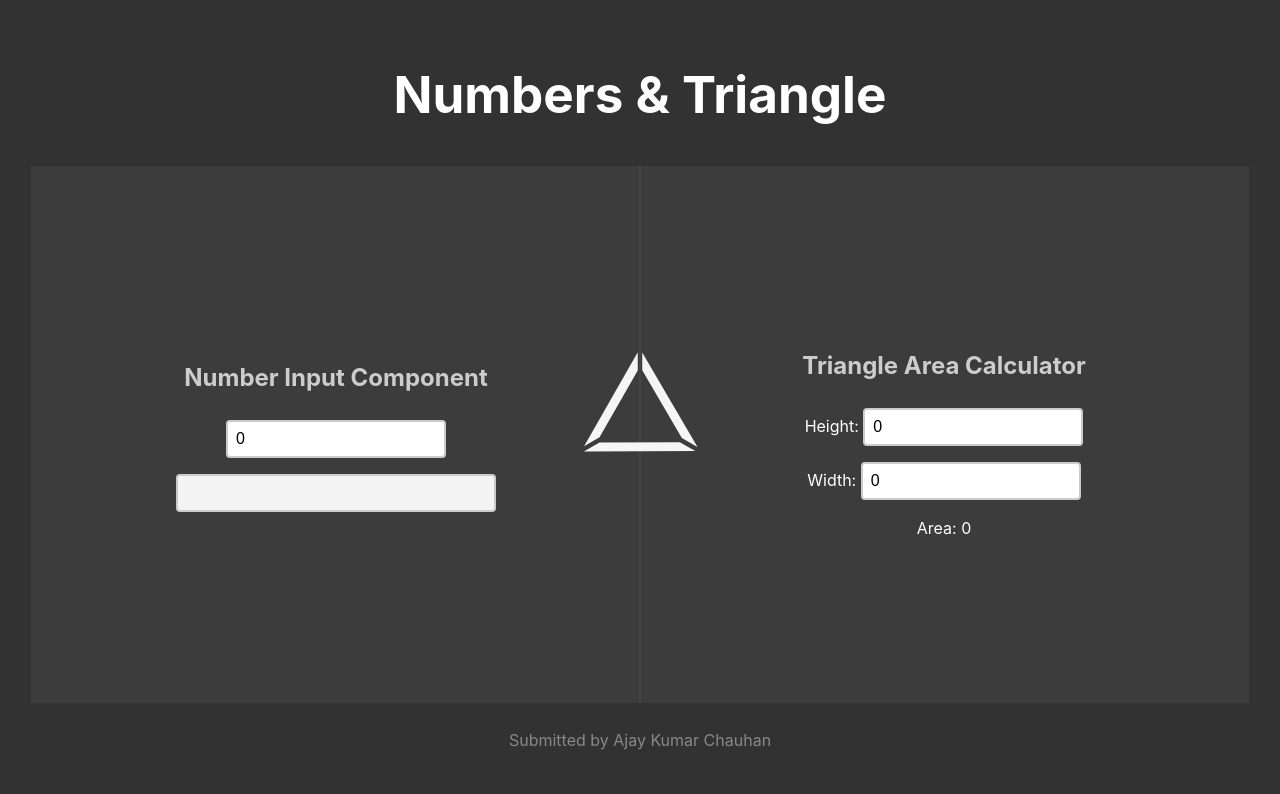
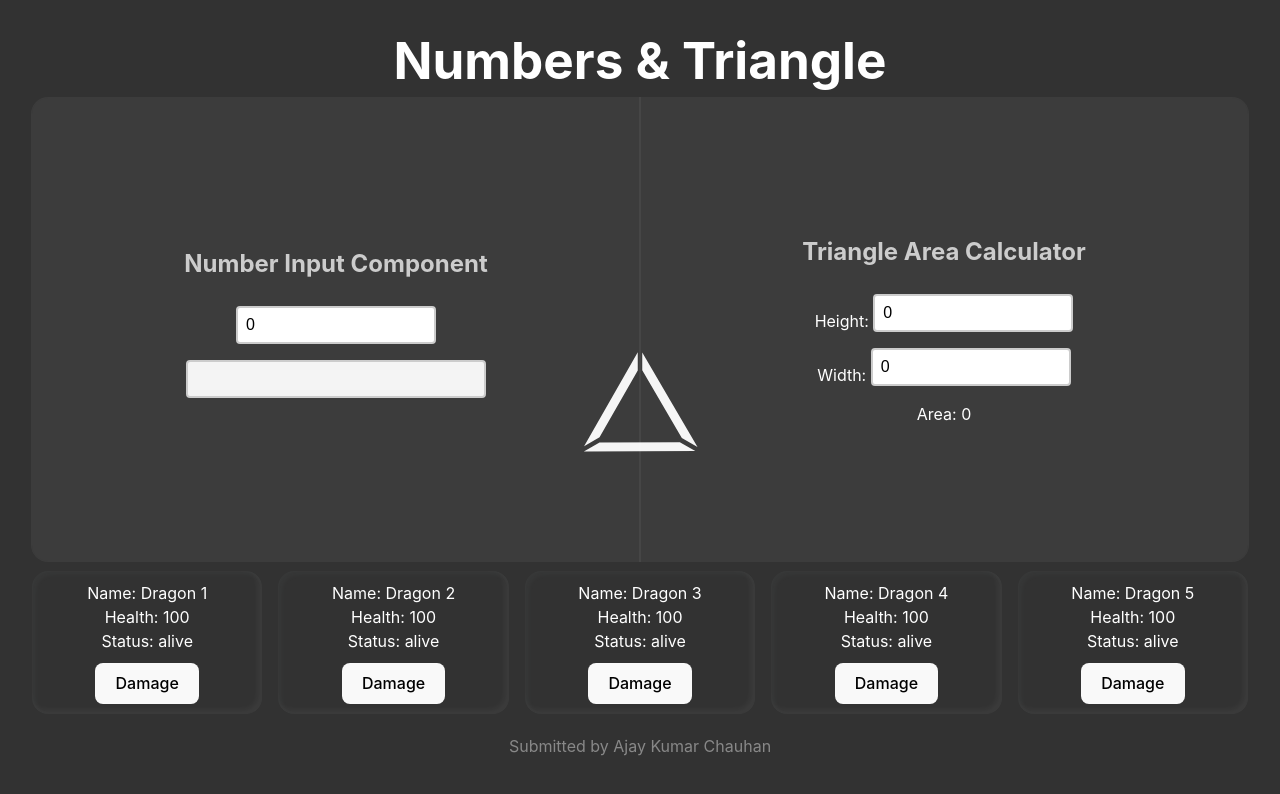
Before and after one commit to akchauhan2/triangle, a React (Vite) app: page / in a window 1280 px wide. Shown: the top 794 px of the page. Built offline with nearby package versions, Linux system fonts and the light colour scheme.

Commit message:
dragon gui

```diff
--- a/src/App.scss
+++ b/src/App.scss
@@ -1,3 +1,18 @@
+* {
+  box-sizing: border-box;
+  vertical-align: middle;
+}
+h1,
+h2,
+h3,
+h4,
+h5,
+h6,
+p {
+  margin: 0;
+  padding: 0;
+  box-sizing: border-box;
+}
 body {
   background: #323232;
   color: #fff;
@@ -74,11 +89,21 @@ body,
   flex-direction: column;
   align-items: center;
   justify-content: center;
+  &:first-child {
+    border-top-left-radius: 1em;
+    border-bottom-left-radius: 1em;
+  }
+  &:last-child {
+    border-top-right-radius: 1em;
+    border-bottom-right-radius: 1em;
+  }
 }
 
 .creadits {
   text-align: center;
   color: #888;
+  margin: 0;
+  padding: 10px;
 }
 
 .wrapper {
@@ -149,3 +174,27 @@ input[type="text"] {
 .heading {
   margin-bottom: 1em;
 }
+.dragons {
+  display: flex;
+  align-items: center;
+  justify-content: center;
+  gap: 1em;
+  .dragon {
+    padding: 10px;
+    border-radius: 1em;
+    display: block;
+    flex: 1;
+    align-items: center;
+    justify-content: center;
+    text-align: center;
+    background: rgba(255, 255, 255, 0.05);
+    box-shadow: rgb(204, 219, 232, 0.04) 3px 3px 6px 0px inset,
+      rgba(255, 255, 255, 0.05) -3px -3px 6px 1px inset;
+    .damage-btn {
+      margin-top: 10px;
+    }
+  }
+}
+.m-0 {
+  margin: 0;
+}
--- a/src/App.tsx
+++ b/src/App.tsx
@@ -1,8 +1,19 @@
+import React from "react";
 import "./App.scss";
 import Numbers from "./Components/Numbers";
 import Triangle from "./Components/Triangle";
+import Dragon from "./Dragon";
+import { Alive, Dragon as DragonType } from "./type";
 
 function App() {
+  const [dragons, setDragons] = React.useState<DragonType[]>(
+    new Array(5).fill(0).map((_, id) => ({
+      id,
+      name: "Dragon " + (id + 1),
+      health: 100,
+      alive: "alive" as Alive,
+    }))
+  );
   return (
     <div className="app">
       <h1>Numbers & Triangle</h1>
@@ -14,6 +25,9 @@ function App() {
           <Triangle />
         </div>
       </div>
+
+      <Dragon dragons={dragons} setDragons={setDragons} />
+
       <p className="creadits">Submitted by Ajay Kumar Chauhan</p>
     </div>
   );
--- /dev/null
+++ b/src/Dragon.tsx
@@ -0,0 +1,42 @@
+import React from "react";
+import { Dragon } from "./type";
+
+export function DragonComponent({
+  dragons,
+  setDragons,
+}: {
+  dragons: Dragon[];
+  setDragons: React.Dispatch<React.SetStateAction<Dragon[]>>;
+}) {
+  const damageDragon = (dragon: Dragon) => {
+    const newDragons: Dragon[] = dragons.map((d: Dragon) =>
+      d.id === dragon.id
+        ? {
+            ...d,
+            health: Math.max(0, d.health - 20),
+            alive: d.health - 20 <= 0 ? "dead" : "alive",
+          }
+        : d
+    );
+    setDragons(newDragons);
+  };
+  return (
+    <div className="dragons">
+      {dragons.map((dragon: Dragon) => (
+        <div
+          style={{ background: `rgba(255,0,0,${1 - dragon.health / 100})` }}
+          key={dragon.id}
+          className="dragon"
+        >
+          <p>Name: {dragon.name}</p>
+          <p>Health: {dragon.health}</p>
+          <p>Status: {dragon.alive}</p>
+          <button className="damage-btn" onClick={() => damageDragon(dragon)}>
+            Damage
+          </button>
+        </div>
+      ))}
+    </div>
+  );
+}
+export default DragonComponent;
--- /dev/null
+++ b/src/type.ts
@@ -0,0 +1,8 @@
+export type Alive = "alive" | "dead";
+
+export interface Dragon {
+  id: number;
+  health: number;
+  alive: Alive;
+  name: string;
+}
```
